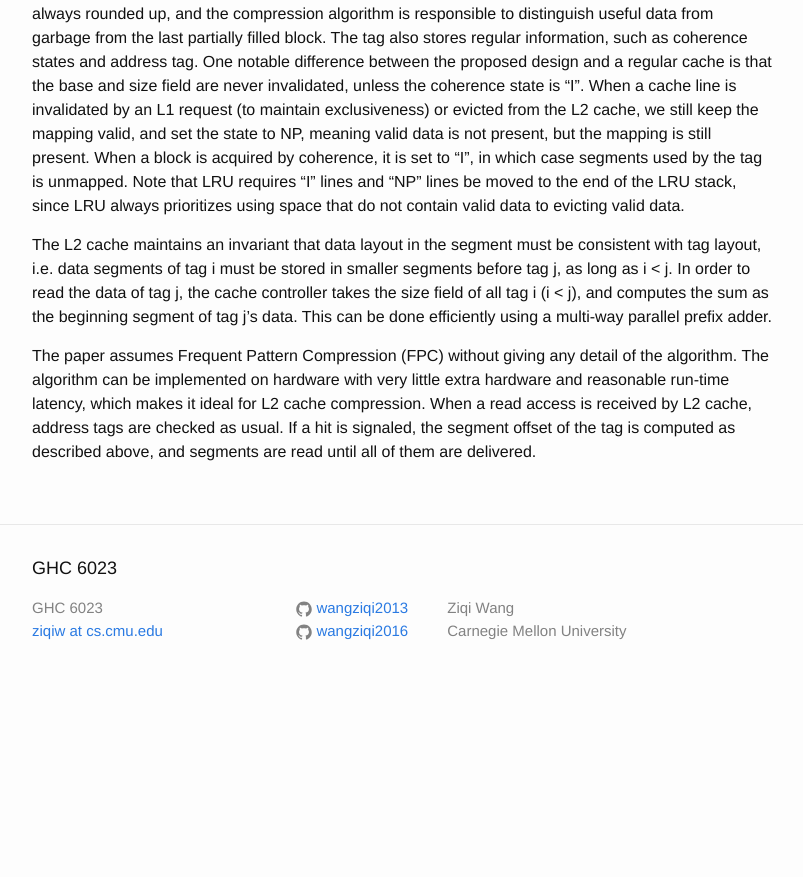
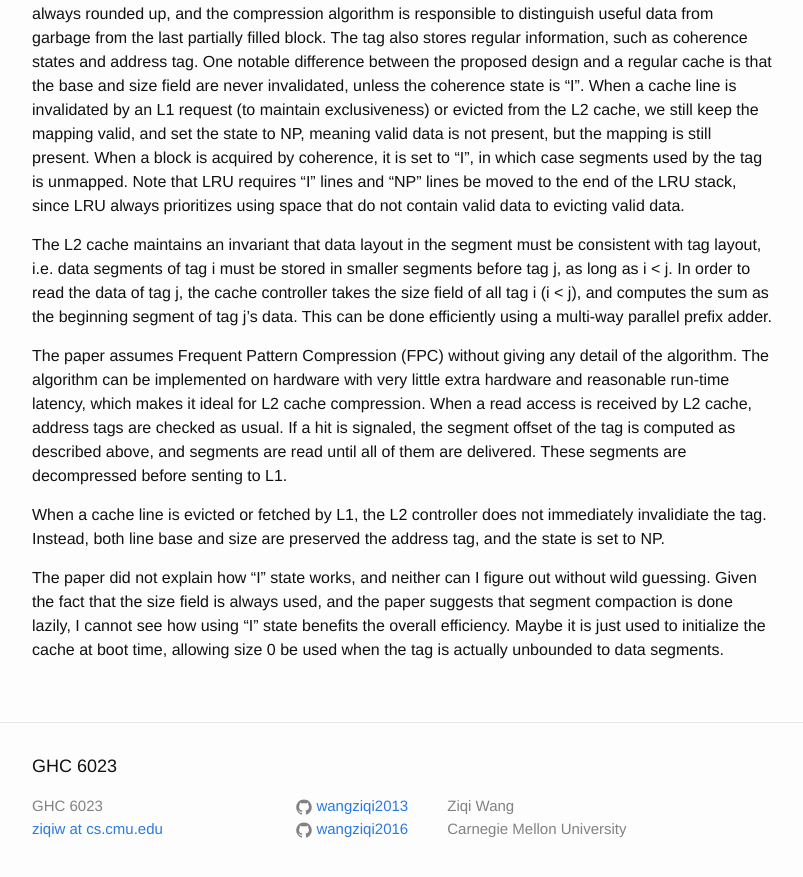
Before and after one commit to wangziqi2013/wangziqi2013.github.io, a Jekyll site: the page built from _posts/2020-05-21-Adaptive-Cache-Compression-for-High-Performance-Processors.markdown, in a window 1280 px wide and 900 px high, scrolled down 1183 px. Shown: the top 877 px of the window, without its empty margins (238-1041 px from the left). Built offline with Jekyll 4.4.1, drawn with Linux system fonts in a browser that asks for light colours; before the commit the page ends 1885 px from its top, so only the background shows below that.

Commit message:
Adding I state

```diff
--- a/_posts/2020-05-21-Adaptive-Cache-Compression-for-High-Performance-Processors.markdown
+++ b/_posts/2020-05-21-Adaptive-Cache-Compression-for-High-Performance-Processors.markdown
@@ -58,4 +58,14 @@ The paper assumes Frequent Pattern Compression (FPC) without giving any detail o
 be implemented on hardware with very little extra hardware and reasonable run-time latency, which makes it ideal
 for L2 cache compression. When a read access is received by L2 cache, address tags are checked as usual. If a hit
 is signaled, the segment offset of the tag is computed as described above, and segments are read until all of them are
-delivered.
+delivered. These segments are decompressed before senting to L1.
+
+When a cache line is evicted or fetched by L1, the L2 controller does not immediately invalidiate the tag. Instead, both
+line base and size are preserved the address tag, and the state is set to NP.
+
+
+
+The paper did not explain how "I" state works, and neither can I figure out without wild guessing. Given the fact
+that the size field is always used, and the paper suggests that segment compaction is done lazily, I cannot see
+how using "I" state benefits the overall efficiency. Maybe it is just used to initialize the cache at boot time,
+allowing size 0 be used when the tag is actually unbounded to data segments.
```
